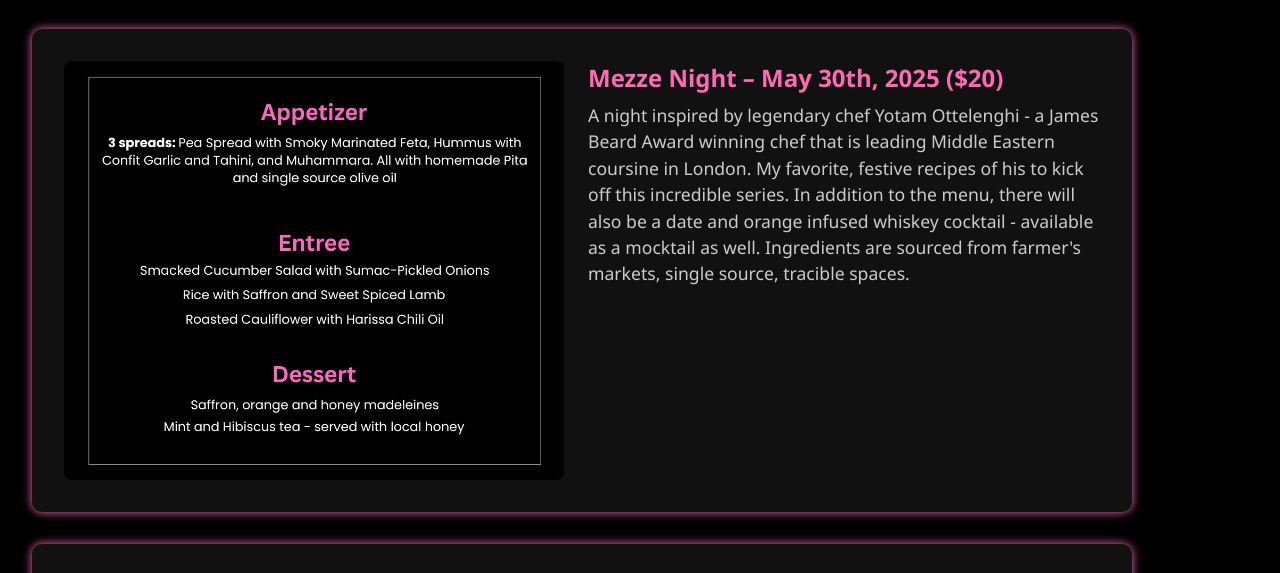
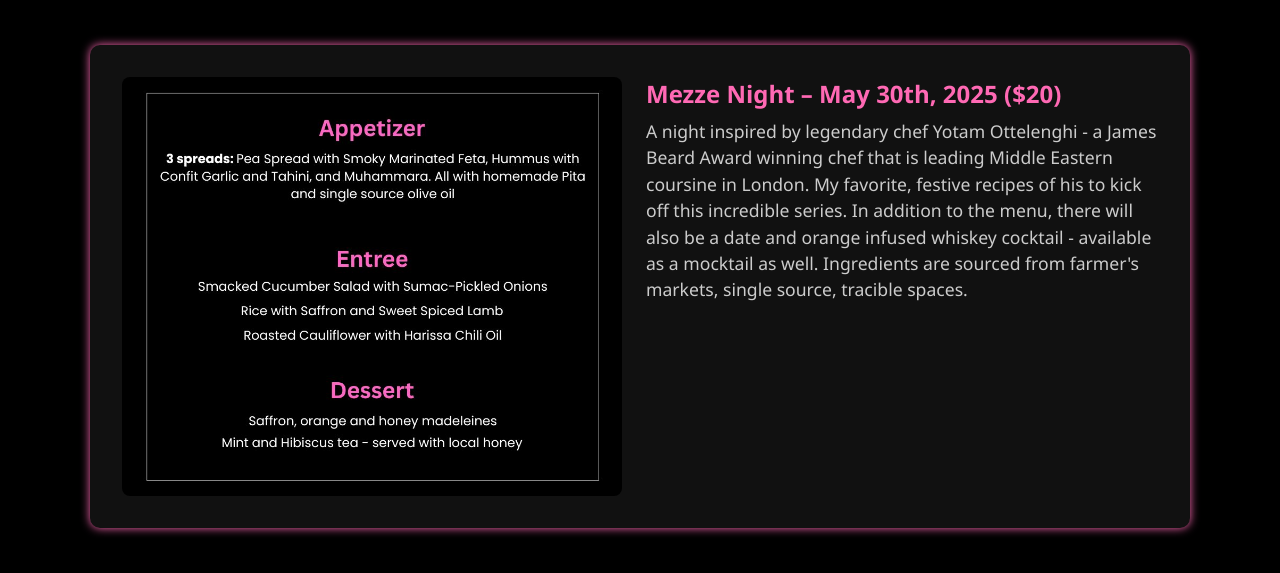
Before and after one commit to bbydragoon/brittanys.dinners, a plain HTML site: page events.html in a window 1280 px wide. Shown: the part 168-741 px from the top of the page. Drawn offline with Linux system fonts and the light colour scheme.

Commit message:
Update style.css

```diff
--- a/style.css
+++ b/style.css
@@ -110,3 +110,9 @@ a:hover {
   transform: scale(1.05);
   transition: 0.3s;
 }
+.event-wrapper {
+  display: flex;
+  flex-direction: column;
+  align-items: center;
+  width: 100%;
+}
```
